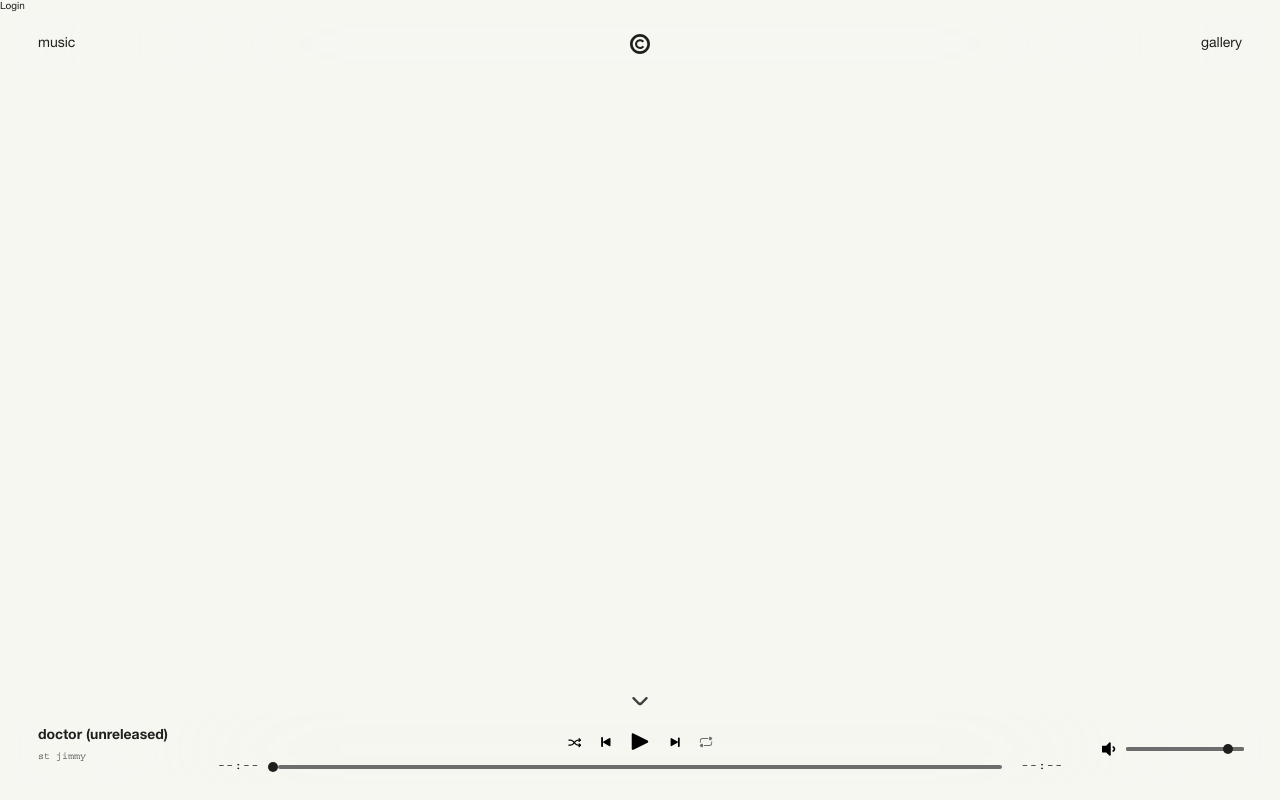
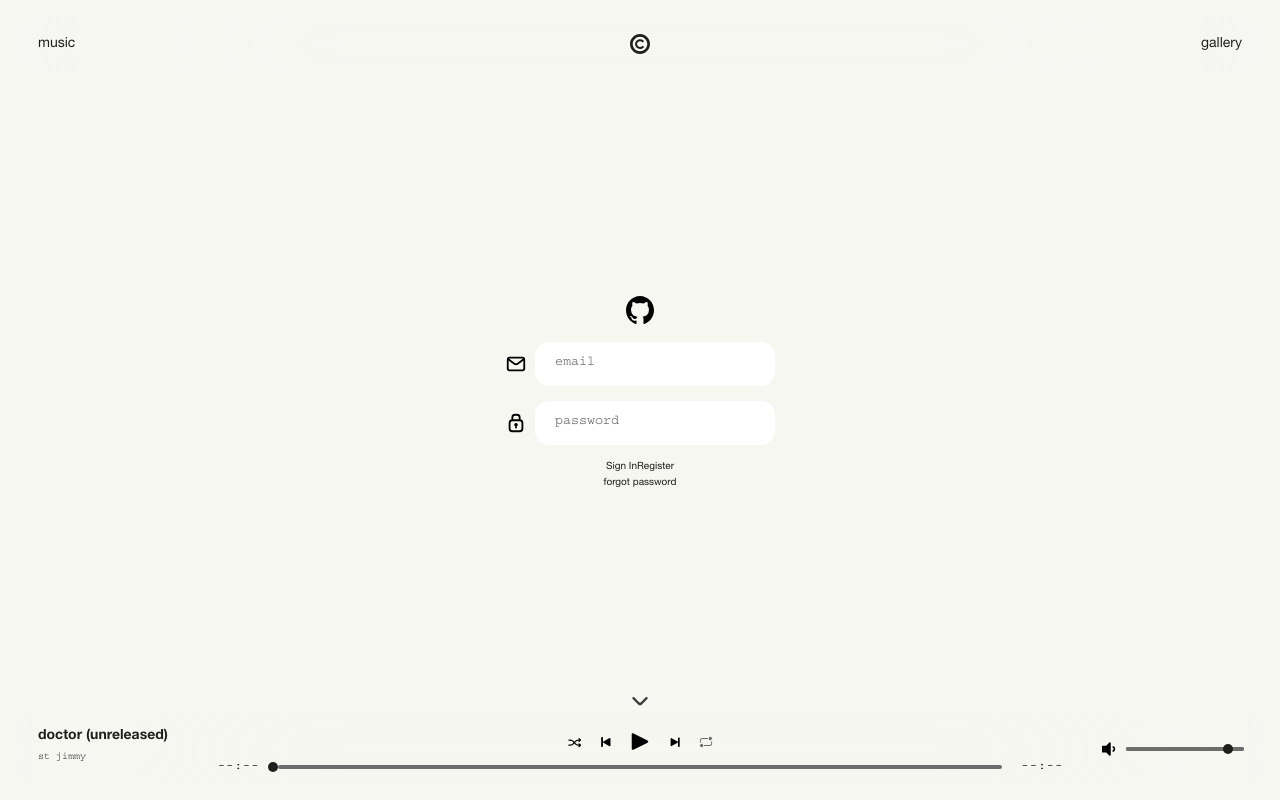
Before and after one commit to jimmydagumjr/catharsis, a React (Vite) app: page /login in a window 1280 px wide. Built offline with nearby package versions, Linux system fonts and the light colour scheme; no server answers.

Commit message:
started new auth component from scratch and login page

```diff
--- /dev/null
+++ b/src/assets/css/Auth.module.css
@@ -0,0 +1,36 @@
+.formContainer {
+    display: flex;
+    flex-direction: column;
+    align-items: center;
+}
+
+.gButtonContainer {
+    margin-bottom: 3rem;
+}
+
+.formItem {
+    display: flex;
+    align-items: center;
+}
+
+.formItem svg {
+    margin-right: .8rem;
+}
+
+.formItem input {
+    all: revert;
+    background-color: var(--white);
+    border: none;
+    border-radius: 1.4rem;
+    color: var(--black);
+    letter-spacing: 0px;
+    width: 20rem;
+    height: 0.4rem;
+    outline: none;
+    padding: 2rem;
+    font-family: "Courier";
+}
+
+.formItem input::placeholder {
+    color: var(--gray);
+}
--- /dev/null
+++ b/src/assets/css/Login.module.css
@@ -0,0 +1,11 @@
+.loginBody {
+    padding-top: calc(var(--headerheight) + 1.6rem);
+    padding-bottom: 10.2rem;
+    margin-inline: auto;
+    max-width: 90rem;
+    width: 100%;
+    display: flex;
+    justify-content: center;
+    align-items: center;
+    height: 100vh;
+  }
--- /dev/null
+++ b/src/assets/svgs/AuthIcons.jsx
@@ -0,0 +1,56 @@
+export const EmailIcon = () => {
+  return (
+    <svg
+      width="22"
+      height="22"
+      viewBox="0 0 24 24"
+      fill="none"
+      xmlns="http://www.w3.org/2000/svg"
+    >
+      <g stroke="#000" strokeWidth="2" strokeLinecap="round">
+        <path
+          d="M4 7.00005 10.2 11.65c1.0667.8 2.5333.8 3.6 0L20 7"
+          strokeLinejoin="round"
+        />
+        <rect x="3" y="5" width="18" height="14" rx="2" />
+      </g>
+    </svg>
+  );
+};
+
+export const PasswordIcon = () => {
+  return (
+    <svg
+      width="22"
+      height="22"
+      viewBox="0 0 24 24"
+      fill="none"
+      xmlns="http://www.w3.org/2000/svg"
+    >
+      <path
+        d="M16 9V6c0-1.65685-1.3431-3-3-3h-2C9.34315 3 8 4.34315 8 6v3m8 0H8m8 0c1.6569 0 3 1.3431 3 3v6c0 1.6569-1.3431 3-3 3H8c-1.65685 0-3-1.3431-3-3v-6c0-1.6569 1.34315-3 3-3m4 5v3m1-3c0 .5523-.4477 1-1 1s-1-.4477-1-1 .4477-1 1-1 1 .4477 1 1Z"
+        stroke="#000"
+        strokeWidth="2"
+        strokeLinecap="round"
+        strokeLinejoin="round"
+      />
+    </svg>
+  );
+};
+
+export const GithubIcon = () => {
+  return (
+    <svg
+      width="28"
+      height="28"
+      viewBox="0 0 20 20"
+      xmlns="http://www.w3.org/2000/svg"
+    >
+      <path
+        d="M10 0c5.523 0 10 4.59 10 10.253 0 4.529-2.862 8.371-6.833 9.728-.507.101-.687-.219-.687-.492 0-.338.012-1.442.012-2.814 0-.956-.32-1.58-.679-1.898 2.227-.254 4.567-1.121 4.567-5.059 0-1.12-.388-2.034-1.03-2.752.104-.259.447-1.302-.098-2.714 0 0-.838-.275-2.747 1.051-.799-.227-1.655-.341-2.505-.345-.85.004-1.705.118-2.503.345-1.911-1.326-2.751-1.051-2.751-1.051-.543 1.412-.2 2.455-.097 2.714-.639.718-1.03 1.632-1.03 2.752 0 3.928 2.335 4.808 4.556 5.067-.286.256-.545.708-.635 1.371-.57.262-2.018.715-2.91-.852 0 0-.529-.985-1.533-1.057 0 0-.975-.013-.068.623 0 0 .655.315 1.11 1.5 0 0 .587 1.83 3.369 1.21.005.857.014 1.665.014 1.909 0 .271-.184.588-.683.493C2.865 18.627 0 14.783 0 10.253 0 4.59 4.478 0 10 0"
+        fill="#000"
+        fillRule="evenodd"
+      />
+    </svg>
+  );
+};
--- a/src/components/Auth.jsx
+++ b/src/components/Auth.jsx
@@ -1,8 +1,13 @@
 import { useState, useEffect } from "react";
 import { supabase } from "./../lib/helper/supaBaseClient.jsx";
+import {
+  EmailIcon,
+  PasswordIcon,
+  GithubIcon,
+} from "../assets/svgs/AuthIcons.jsx";
+import AuthCSS from "./../assets/css/Auth.module.css";
 
 const Auth = () => {
-  const [session, setSession] = useState(null);
   const [email, setEmail] = useState("");
   const [password, setPassword] = useState("");
   const [loading, setLoading] = useState(false);
@@ -15,30 +20,99 @@ const Auth = () => {
     });
 
     if (error) {
-        console.log(error.message);
+      console.log(error.message);
     }
   };
 
-  const signUpWithEmail = async () => {
+  //   const signUpWithEmail = async () => {
+  //     setLoading(true);
+  //     const {
+  //       data: { session },
+  //       error,
+  //     } = await supabase.auth.signUp({
+  //       email: email,
+  //       password: password,
+  //     });
+
+  //     if (error) {
+  //       console.log(error.message);
+  //     }
+  //     if (!session) {
+  //       return <div>check inbox for email verification</div>;
+  //     }
+  //     setLoading(false);
+  //   };
+
+  const signInWithGithub = async () => {
     setLoading(true);
-    const {
-      data: { session },
-      error,
-    } = await supabase.auth.signUp({
-      email: email,
-      password: password,
+    const { error } = await supabase.auth.signInWithOAuth({
+      provider: "github",
     });
 
     if (error) {
       console.log(error.message);
     }
-    if (!session) {
-      return <div>check inbox for email verification</div>;
-    }
     setLoading(false);
   };
 
-  return <div>Auth</div>;
+  //   const changePassword = async () => {
+  //     setLoading(true);
+  //     const { error } = await supabase.auth.update({
+  //       password: password,
+  //     });
+
+  //     if (error) {
+  //       console.log(error.message);
+  //     }
+  //     setLoading(false);
+  //   };
+
+  return (
+    <div>
+      {loading && <p>Loading...</p>}
+      <form className={AuthCSS.formContainer}>
+        <div className={AuthCSS.gButtonContainer}>
+          <button type="button" onClick={signInWithGithub}>
+            <GithubIcon />
+          </button>
+        </div>
+        <div className={AuthCSS.labelContainer}>
+          <label className={AuthCSS.formItem}>
+            <EmailIcon />
+            <input
+              type="email"
+              value={email}
+              onChange={(e) => setEmail(e.target.value)}
+              placeholder="email"
+            />
+          </label>
+          <br />
+          <label className={AuthCSS.formItem}>
+            <PasswordIcon />
+            <input
+              type="password"
+              value={password}
+              onChange={(e) => setPassword(e.target.value)}
+              placeholder="password"
+            />
+          </label>
+          <br />
+        </div>
+        <div>
+          <button type="button" onClick={signInWithEmail}>
+            Sign In
+          </button>
+          <button type="button">Register</button>
+        </div>
+
+        {/* <button type="button" onClick={changePassword}>
+          Change Password
+        </button> */}
+
+        <button type="button">forgot password</button>
+      </form>
+    </div>
+  );
 };
 
 export default Auth;
--- a/src/pages/Login.jsx
+++ b/src/pages/Login.jsx
@@ -1,8 +1,12 @@
 import React from 'react'
+import Auth from "./../components/Auth.jsx"
+import LoginCSS from "./../assets/css/Login.module.css"
 
 const Login = () => {
   return (
-    <div>Login</div>
+    <div className={LoginCSS.loginBody}>
+        <Auth />
+    </div>
   )
 }
 
```
